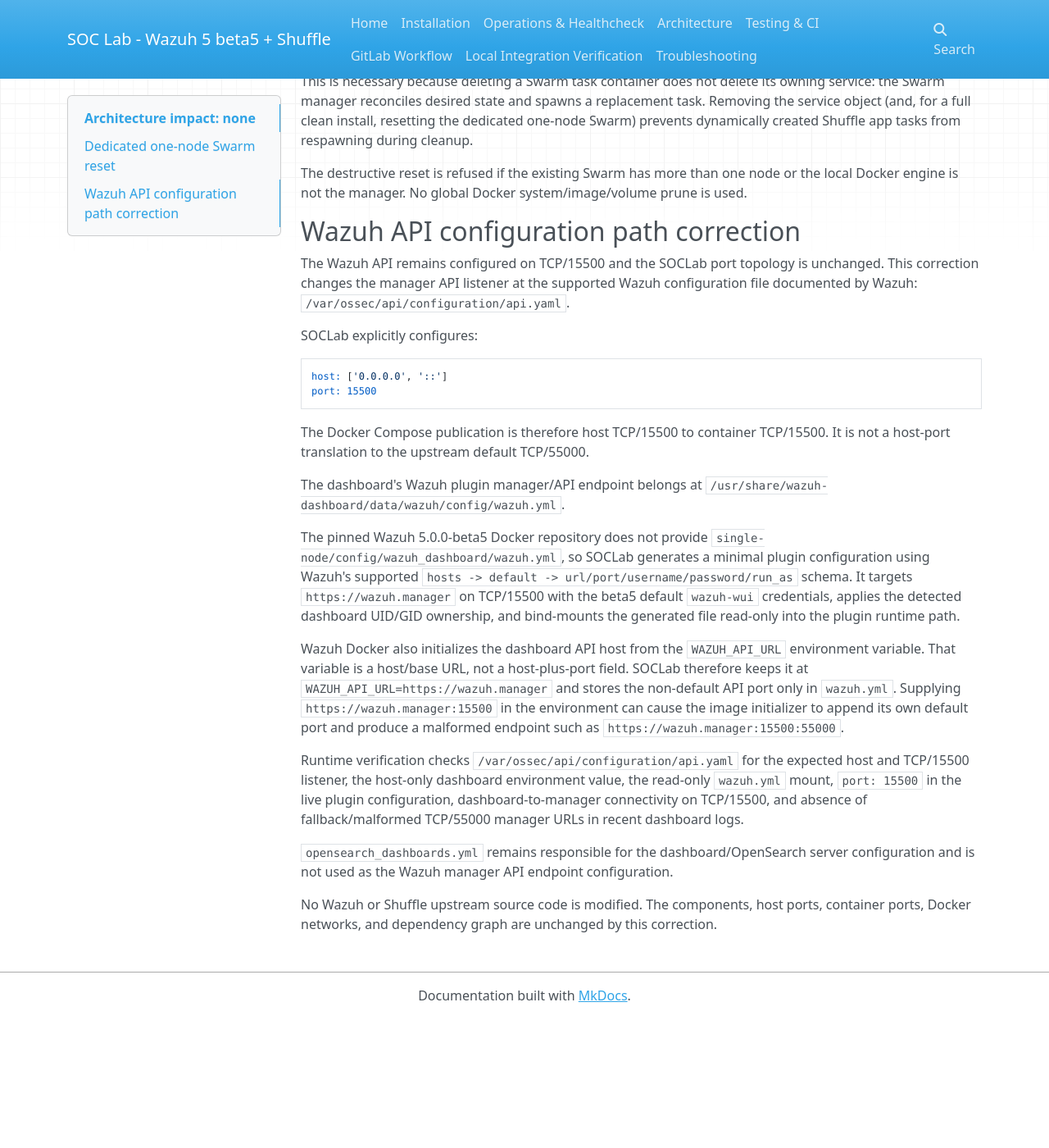
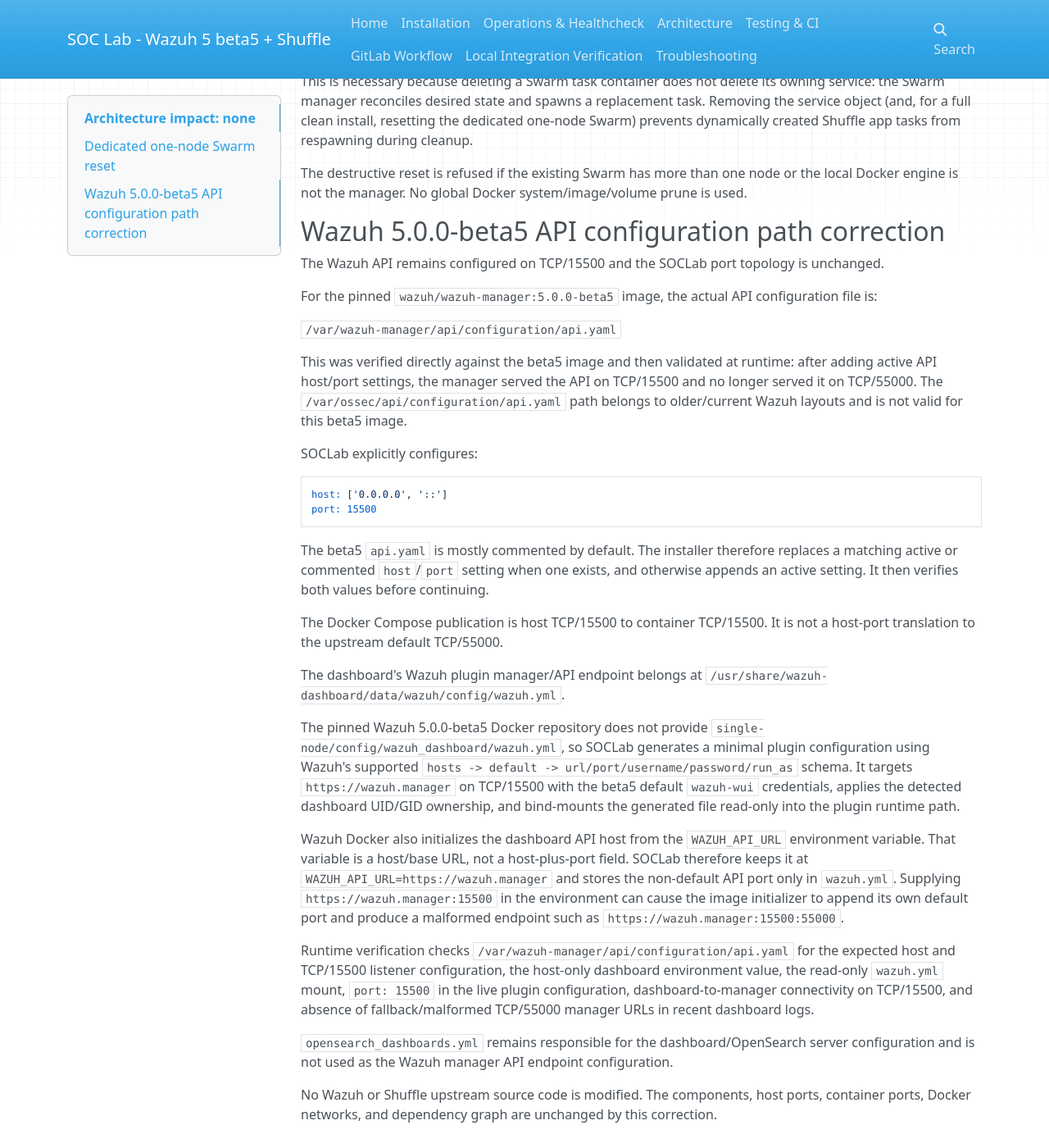
Before and after one commit to avioren/SOCLab, an MkDocs documentation site: the page built from docs/diagrams/architecture-no-change.md, in a window 1280 px wide and 1400 px high, scrolled down 358 px. Shown: the whole window at 82% size. Built offline with MkDocs 1.6.1, drawn with Linux system fonts in a browser that asks for light colours; nearby versions of some CDN libraries; before the commit the page ends 1600 px from its top, so only the background shows below that.

Commit message:
docs: record verified Wazuh beta5 API path

````diff
--- a/docs/diagrams/architecture-no-change.md
+++ b/docs/diagrams/architecture-no-change.md
@@ -10,9 +10,15 @@ This is necessary because deleting a Swarm task container does not delete its ow
 
 The destructive reset is refused if the existing Swarm has more than one node or the local Docker engine is not the manager. No global Docker system/image/volume prune is used.
 
-## Wazuh API configuration path correction
+## Wazuh 5.0.0-beta5 API configuration path correction
 
-The Wazuh API remains configured on TCP/15500 and the SOCLab port topology is unchanged. This correction changes the manager API listener at the supported Wazuh configuration file documented by Wazuh: `/var/ossec/api/configuration/api.yaml`.
+The Wazuh API remains configured on TCP/15500 and the SOCLab port topology is unchanged.
+
+For the pinned `wazuh/wazuh-manager:5.0.0-beta5` image, the actual API configuration file is:
+
+`/var/wazuh-manager/api/configuration/api.yaml`
+
+This was verified directly against the beta5 image and then validated at runtime: after adding active API host/port settings, the manager served the API on TCP/15500 and no longer served it on TCP/55000. The `/var/ossec/api/configuration/api.yaml` path belongs to older/current Wazuh layouts and is not valid for this beta5 image.
 
 SOCLab explicitly configures:
 
@@ -21,7 +27,9 @@ host: ['0.0.0.0', '::']
 port: 15500
 ```
 
-The Docker Compose publication is therefore host TCP/15500 to container TCP/15500. It is not a host-port translation to the upstream default TCP/55000.
+The beta5 `api.yaml` is mostly commented by default. The installer therefore replaces a matching active or commented `host`/`port` setting when one exists, and otherwise appends an active setting. It then verifies both values before continuing.
+
+The Docker Compose publication is host TCP/15500 to container TCP/15500. It is not a host-port translation to the upstream default TCP/55000.
 
 The dashboard's Wazuh plugin manager/API endpoint belongs at `/usr/share/wazuh-dashboard/data/wazuh/config/wazuh.yml`.
 
@@ -29,7 +37,7 @@ The pinned Wazuh 5.0.0-beta5 Docker repository does not provide `single-node/con
 
 Wazuh Docker also initializes the dashboard API host from the `WAZUH_API_URL` environment variable. That variable is a host/base URL, not a host-plus-port field. SOCLab therefore keeps it at `WAZUH_API_URL=https://wazuh.manager` and stores the non-default API port only in `wazuh.yml`. Supplying `https://wazuh.manager:15500` in the environment can cause the image initializer to append its own default port and produce a malformed endpoint such as `https://wazuh.manager:15500:55000`.
 
-Runtime verification checks `/var/ossec/api/configuration/api.yaml` for the expected host and TCP/15500 listener, the host-only dashboard environment value, the read-only `wazuh.yml` mount, `port: 15500` in the live plugin configuration, dashboard-to-manager connectivity on TCP/15500, and absence of fallback/malformed TCP/55000 manager URLs in recent dashboard logs.
+Runtime verification checks `/var/wazuh-manager/api/configuration/api.yaml` for the expected host and TCP/15500 listener configuration, the host-only dashboard environment value, the read-only `wazuh.yml` mount, `port: 15500` in the live plugin configuration, dashboard-to-manager connectivity on TCP/15500, and absence of fallback/malformed TCP/55000 manager URLs in recent dashboard logs.
 
 `opensearch_dashboards.yml` remains responsible for the dashboard/OpenSearch server configuration and is not used as the Wazuh manager API endpoint configuration.
 
````
